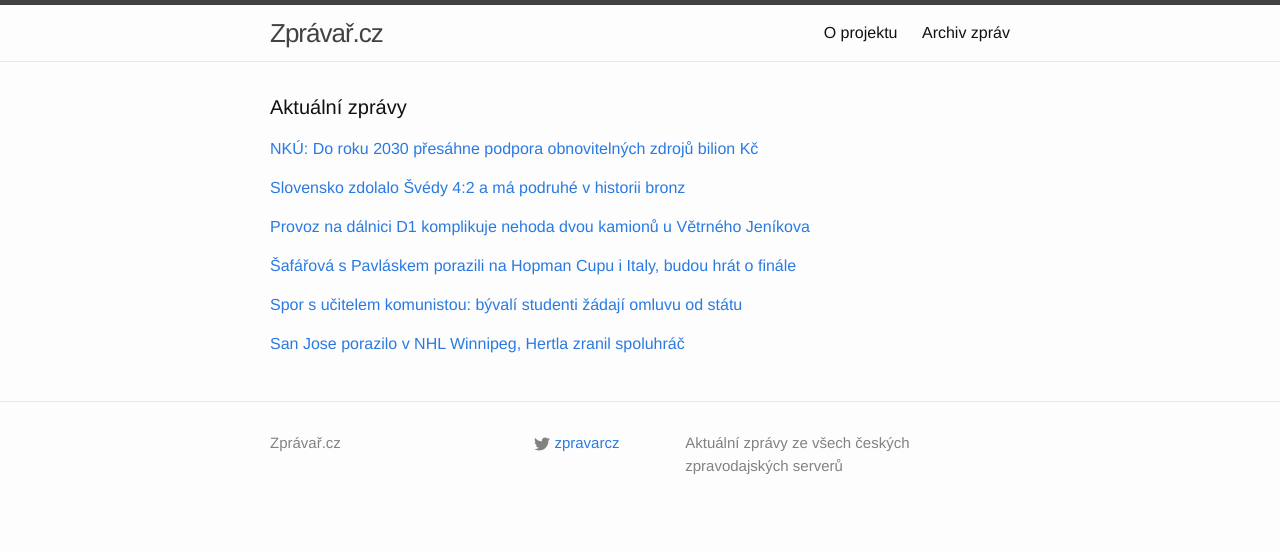
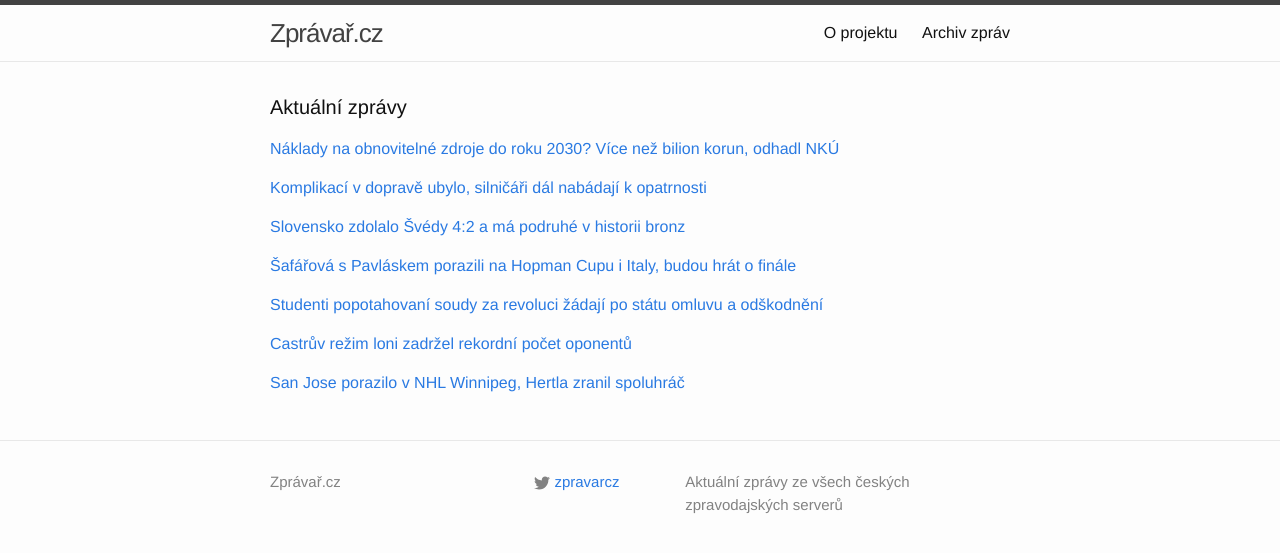
Before and after one commit to adliska/zpravar, a Jekyll site: the page built from index.html, in a window 1280 px wide. Shown: the top 553 px of the page. Built offline with Jekyll 4.4.1, drawn with Linux system fonts in a browser that asks for light colours.

Commit message:
zpravar news update

```diff
--- a/index.html
+++ b/index.html
@@ -5,9 +5,13 @@ layout: default
 <div class="home">
     <h1 class="page-heading">Aktuální zprávy</h1>
 
-<p><a href="javascript:;" onclick="toggle_visibility('zpravy0')">NKÚ: Do roku 2030 přesáhne podpora obnovitelných zdrojů bilion Kč</a></p>
+<p><a href="javascript:;" onclick="toggle_visibility('zpravy0')">Náklady na obnovitelné zdroje do roku 2030? Více než bilion korun, odhadl NKÚ</a></p>
 <div id="zpravy0" style="display:none">
 <ul>
+<li><a href=http://www.denik.cz/ekonomika/naklady-na-obnovitelne-zdroje-do-roku-2030-vice-nez-bilion-korun-odhadl-nku-2015.html>Náklady na obnovitelné zdroje do roku 2030? Více než bilion korun, odhadl NKÚ - www.denik.cz</a></li>
+<li><a href=http://zpravy.aktualne.cz/ekonomika/nku-podpora-obnovitelnych-zdroju-presahne-bilion-korun/r~1d3aa0d6957911e49bec0025900fea04/>NKÚ: Podpora obnovitelných zdrojů přesáhne bilion korun - zpravy.aktualne.cz</a></li>
+<li><a href=http://zpravy.e15.cz/byznys/prumysl-a-energetika/bilion-korun-do-2030-nku-vycislil-podporu-obnovitelnym-zdrojum-1150292>Bilion korun do 2030. NKÚ vyčíslil podporu obnovitelným zdrojům - zpravy.e15.cz</a></li>
+<li><a href=http://www.tyden.cz/rubriky/byznys/cesko/zelena-energie-bude-stat-do-roku-2030-vic-nez-bilion-korun_329188.html>Zelená energie bude stát do roku 2030 víc než bilion korun - www.tyden.cz</a></li>
 <li><a href=http://www.financninoviny.cz/zpravodajstvi/zpravy/nku-do-roku-2030-presahne-podpora-obnovitelnych-zdroju-bilion-kc/1165331>NKÚ: Do roku 2030 přesáhne podpora obnovitelných zdrojů bilion Kč - www.financninoviny.cz</a></li>
 <li><a href=http://echo24.cz/a/iKsiw>Za zelenou elektřinu zaplatíme navíc přes bilion korun - echo24.cz</a></li>
 <li><a href=http://www.rozhlas.cz/_zprava/nku-naklady-na-obnovitelne-zdroje-elektriny-prevysi-do-roku-2030-bilion-korun--1439997>NKÚ: Náklady na obnovitelné zdroje elektřiny převýší do roku 2030 bilion korun - www.rozhlas.cz</a></li>
@@ -16,8 +20,19 @@ layout: default
 <li><a href=http://www.lidovky.cz/nku-do-roku-2030-presahne-podpora-obnovitelnych-zdroju-bilion-pl5-/zpravy-domov.aspx?c=A150106_075807_ln_domov_sk>Do roku 2030 přesáhne podpora obnovitelných zdrojů bilion, tvrdí NKÚ  - www.lidovky.cz</a></li>
 <li><a href=http://ekonomika.idnes.cz/fotovoltaika-00z-/ekonomika.aspx?c=A150106_071925_ekonomika_skr>NKÚ: Podpora zelené elektřiny vyjde Česko do roku 2030 na bilion korun - ekonomika.idnes.cz</a></li>
 </ul>
-</div><p><a href="javascript:;" onclick="toggle_visibility('zpravy1')">Slovensko zdolalo Švédy 4:2 a má podruhé v historii bronz</a></p>
+</div><p><a href="javascript:;" onclick="toggle_visibility('zpravy1')">Komplikací v dopravě ubylo, silničáři dál nabádají k opatrnosti</a></p>
 <div id="zpravy1" style="display:none">
+<ul>
+<li><a href=http://www.ceskenoviny.cz/zpravy/zpravy/komplikaci-v-doprave-ubylo-silnicari-dal-nabadaji-k-opatrnosti/1165314>Komplikací v dopravě ubylo, silničáři dál nabádají k opatrnosti - www.ceskenoviny.cz</a></li>
+<li><a href=http://www.denik.cz/z_domova/provoz-na-dalnici-d1-komplikuje-nehoda-dvou-kamionu-u-vetrneho-jenikova-20150106.html>Provoz na dálnici D1 komplikuje nehoda dvou kamionů u Větrného Jeníkova - www.denik.cz</a></li>
+<li><a href=http://zpravy.idnes.cz/pocasi-silnice-6-ledna-0tj-/domaci.aspx?c=A150106_072839_domaci_jpl>Počasí se uklidnilo, dopravu komplikuje náledí a nehoda na dálnici - zpravy.idnes.cz</a></li>
+<li><a href=http://www.ceskatelevize.cz/ct24/regiony/297234-dopravu-od-rana-komplikuji-nehody-i-kdyz-se-pocasi-zklidnilo/>Dopravu od rána komplikují nehody, i když se počasí zklidnilo - www.ceskatelevize.cz</a></li>
+<li><a href=http://www.ceskenoviny.cz/zpravy/zpravy/silnice-jsou-sjizdne-ridici-by-ale-meli-byt-opatrni/1165314>Silnice jsou sjízdné, řidiči by ale měli být opatrní - www.ceskenoviny.cz</a></li>
+<li><a href=http://www.novinky.cz/krimi/357909-nehoda-dvou-kamionu-blokuje-dalnici-d1-na-vysocine.html>Nehoda dvou kamiónů blokuje dálnici D1 na Vysočině - www.novinky.cz</a></li>
+<li><a href=http://www.ceskenoviny.cz/zpravy/zpravy/provoz-na-d1-ztezuje-nehoda-dvou-kamionu-u-vetrneho-jenikova/1165317>Provoz na D1 ztěžuje nehoda dvou kamionů u Větrného Jeníkova - www.ceskenoviny.cz</a></li>
+</ul>
+</div><p><a href="javascript:;" onclick="toggle_visibility('zpravy2')">Slovensko zdolalo Švédy 4:2 a má podruhé v historii bronz</a></p>
+<div id="zpravy2" style="display:none">
 <ul>
 <li><a href=http://www.denik.cz/hokej/slovensko-zdolalo-svedy-4-2-a-ma-podruhe-v-historii-bronz-20150106.html>Slovensko zdolalo Švédy 4:2 a má podruhé v historii bronz - www.denik.cz</a></li>
 <li><a href=http://www.denik.cz/hokej/kanada-po-petiletem-pustu-vyhrala-ms-dvacitek-a-ma-16-titul-20150106.html>Kanada po pětiletém půstu vyhrála MS dvacítek a má 16. titul - www.denik.cz</a></li>
@@ -25,16 +40,6 @@ layout: default
 <li><a href=http://www.sportovninoviny.cz/zpravy/slovensko-zdolalo-svedy-4-2-a-ma-podruhe-v-historii-bronz/1165285>Slovensko zdolalo Švédy 4:2 a má podruhé v historii bronz - www.sportovninoviny.cz</a></li>
 <li><a href=http://www.sportovninoviny.cz/zpravy/kanada-se-po-sesti-letech-dockala-zlata-porazila-rusko-5-4/1165295>Kanada se po šesti letech dočkala zlata, porazila Rusko 5:4 - www.sportovninoviny.cz</a></li>
 <li><a href=http://www.tyden.cz/rubriky/sport/hokej/slovenska-euforie-jejich-mladici-porazili-svedy-a-ziskali-bronz_329182.html>Slovenská euforie! Jejich mladíci porazili Švédy a získali bronz - www.tyden.cz</a></li>
-</ul>
-</div><p><a href="javascript:;" onclick="toggle_visibility('zpravy2')">Provoz na dálnici D1 komplikuje nehoda dvou kamionů u Větrného Jeníkova</a></p>
-<div id="zpravy2" style="display:none">
-<ul>
-<li><a href=http://www.denik.cz/z_domova/provoz-na-dalnici-d1-komplikuje-nehoda-dvou-kamionu-u-vetrneho-jenikova-20150106.html>Provoz na dálnici D1 komplikuje nehoda dvou kamionů u Větrného Jeníkova - www.denik.cz</a></li>
-<li><a href=http://zpravy.idnes.cz/pocasi-silnice-6-ledna-0tj-/domaci.aspx?c=A150106_072839_domaci_jpl>Počasí se uklidnilo, dopravu komplikuje náledí a nehoda na dálnici - zpravy.idnes.cz</a></li>
-<li><a href=http://www.ceskatelevize.cz/ct24/regiony/297234-dopravu-od-rana-komplikuji-nehody-i-kdyz-se-pocasi-zklidnilo/>Dopravu od rána komplikují nehody, i když se počasí zklidnilo - www.ceskatelevize.cz</a></li>
-<li><a href=http://www.ceskenoviny.cz/zpravy/zpravy/silnice-jsou-sjizdne-ridici-by-ale-meli-byt-opatrni/1165314>Silnice jsou sjízdné, řidiči by ale měli být opatrní - www.ceskenoviny.cz</a></li>
-<li><a href=http://www.novinky.cz/krimi/357909-nehoda-dvou-kamionu-blokuje-dalnici-d1-na-vysocine.html>Nehoda dvou kamiónů blokuje dálnici D1 na Vysočině - www.novinky.cz</a></li>
-<li><a href=http://www.ceskenoviny.cz/zpravy/zpravy/provoz-na-d1-ztezuje-nehoda-dvou-kamionu-u-vetrneho-jenikova/1165317>Provoz na D1 ztěžuje nehoda dvou kamionů u Větrného Jeníkova - www.ceskenoviny.cz</a></li>
 </ul>
 </div><p><a href="javascript:;" onclick="toggle_visibility('zpravy3')">Šafářová s Pavláskem porazili na Hopman Cupu i Italy, budou hrát o finále</a></p>
 <div id="zpravy3" style="display:none">
@@ -46,15 +51,24 @@ layout: default
 <li><a href=http://sport.idnes.cz/cesti-teniste-si-na-hopman-cupu-v-perthu-poradili-i-s-italii-p4m-/tenis.aspx?c=A150106_055305_tenis_vis>Šafářová s Pavláskem si zahrají o finále Hopman Cupu, v Perthu zdolali i Itálii - sport.idnes.cz</a></li>
 <li><a href=http://sport.idnes.cz/safarova-na-hopman-cupu-vali-v-perthu-zdolala-i-italku-pennettaovou-112-/tenis.aspx?c=A150106_055305_tenis_vis>Šafářová na Hopman Cupu válí, v Perthu zdolala i Italku Pennettaovou - sport.idnes.cz</a></li>
 </ul>
-</div><p><a href="javascript:;" onclick="toggle_visibility('zpravy4')">Spor s učitelem komunistou: bývalí studenti žádají omluvu od státu </a></p>
+</div><p><a href="javascript:;" onclick="toggle_visibility('zpravy4')">Studenti popotahovaní soudy za revoluci žádají po státu omluvu a odškodnění</a></p>
 <div id="zpravy4" style="display:none">
 <ul>
+<li><a href=http://www.denik.cz/z_domova/studenti-popotahovani-soudy-za-revoluci-chteji-omluvu-statu-20150106.html>Studenti popotahovaní soudy za revoluci žádají po státu omluvu a odškodnění - www.denik.cz</a></li>
+<li><a href=http://zpravy.e15.cz/domaci/udalosti/studenti-popotahovani-soudy-za-revoluci-chteji-omluvu-statu-1150289>Studenti popotahovaní soudy za revoluci chtějí omluvu státu - zpravy.e15.cz</a></li>
 <li><a href=http://www.lidovky.cz/chceme-omluvu-statu-rikaji-byvali-studenti-popotahovani-soudy-za-revoluci-1b2-/zpravy-domov.aspx?c=A150106_072141_ln_domov_sk>Spor s učitelem komunistou: bývalí studenti žádají omluvu od státu  - www.lidovky.cz</a></li>
 <li><a href=http://domaci.ihned.cz/c1-63339370-studenti-architektury-kteri-25-let-cekali-na-soud-chteji-od-statu-omluvu>Studenti architektury, kteří 25 let čekali na soud, chtějí od státu omluvu - domaci.ihned.cz</a></li>
 <li><a href=http://www.ceskenoviny.cz/zpravy/zpravy/mfd-studenti-popotahovani-soudy-za-revoluci-chteji-omluvu-statu/1165293>MfD: Studenti popotahovaní soudy za revoluci chtějí omluvu státu - www.ceskenoviny.cz</a></li>
 </ul>
-</div><p><a href="javascript:;" onclick="toggle_visibility('zpravy5')">San Jose porazilo v NHL Winnipeg, Hertla zranil spoluhráč</a></p>
+</div><p><a href="javascript:;" onclick="toggle_visibility('zpravy5')">Castrův režim loni zadržel rekordní počet oponentů</a></p>
 <div id="zpravy5" style="display:none">
+<ul>
+<li><a href=http://www.ceskatelevize.cz/ct24/svet/297238-castruv-rezim-loni-zadrzel-rekordni-pocet-oponentu/>Castrův režim loni zadržel rekordní počet oponentů - www.ceskatelevize.cz</a></li>
+<li><a href=http://zpravy.e15.cz/zahranicni/politika/kubanske-urady-loni-zadrzely-nejvic-oponentu-rezimu-v-historii-1150276>Kubánské úřady loni zadržely nejvíc oponentů režimu v historii - zpravy.e15.cz</a></li>
+<li><a href=http://www.ceskenoviny.cz/zpravy/zpravy/kubanske-urady-pry-loni-zadrzely-rekordni-pocet-oponentu-rezimu/1165282>Kubánské úřady prý loni zadržely rekordní počet oponentů režimu - www.ceskenoviny.cz</a></li>
+</ul>
+</div><p><a href="javascript:;" onclick="toggle_visibility('zpravy6')">San Jose porazilo v NHL Winnipeg, Hertla zranil spoluhráč</a></p>
+<div id="zpravy6" style="display:none">
 <ul>
 <li><a href=http://www.sportovninoviny.cz/zpravy/san-jose-porazilo-v-nhl-winnipeg-hertla-zranil-spoluhrac/1165332>San Jose porazilo v NHL Winnipeg, Hertla zranil spoluhráč - www.sportovninoviny.cz</a></li>
 <li><a href=http://hokej.idnes.cz/frolik-mel-jednu-asistenci-d03-/nhl.aspx?c=A150106_071642_nhl_Mkr>Frolík měl jednu asistenci, Hertl po zásahu pukem do obličeje nedohrál - hokej.idnes.cz</a></li>
```
